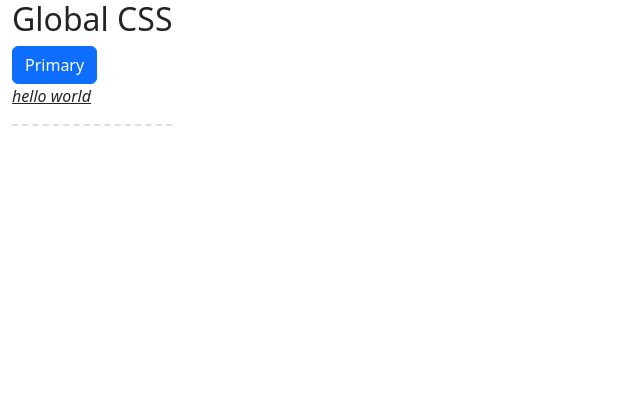
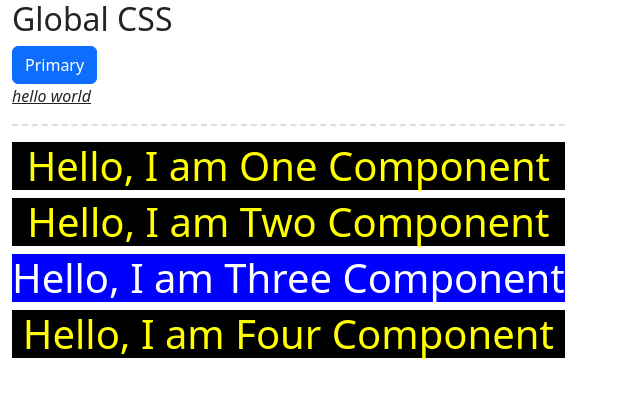
Before and after one commit to kkang-daum/pnu_front, a React (Vite) app in the folder react/lab3/lab3-app/: page / in a window 1280 px wide. Shown: the top 398 px of the page, without its empty margins (0-640 px from the left). Built offline with nearby package versions, Linux system fonts and the light colour scheme.

Commit message:
Add files via upload

```diff
--- /dev/null
+++ b/react/lab3/lab3-app/src/lab1-style/Four.jsx
@@ -0,0 +1,11 @@
+import styles from "./four.module.css"
+
+const Four = () => {
+    return (
+        <div className={styles.wrapper}>
+            <h1>Hello, I am Four Component</h1>
+        </div>
+    )
+}
+
+export default Four
--- a/react/lab3/lab3-app/src/lab1-style/Lab1App.jsx
+++ b/react/lab3/lab3-app/src/lab1-style/Lab1App.jsx
@@ -1,4 +1,9 @@
 import styles from './style'
+
+import One from './One'
+import Two from './Two'
+import Three from './Three'
+import Four from './Four'
 
 const CSSTest = () => {
     return (
@@ -8,6 +13,12 @@ const CSSTest = () => {
             {/* inline style, js 객체로 정의한 스타일을 컴포넌트에 직접 적용 */}
             <p style={styles.textStyle}>hello world</p>
             <hr style={styles.dashStyle}/>
+            {/* css class 충돌상황..  */}
+            <One />
+            <Two />
+            {/* css module test...  */}
+            <Three />
+            <Four />
         </div>
     )
 }
--- /dev/null
+++ b/react/lab3/lab3-app/src/lab1-style/One.jsx
@@ -0,0 +1,11 @@
+import './one.css'
+
+const One = () => {
+    return (
+        <div className='wrapper'>
+            <h1>Hello, I am One Component</h1>
+        </div>
+    )
+}
+
+export default One
--- /dev/null
+++ b/react/lab3/lab3-app/src/lab1-style/Three.jsx
@@ -0,0 +1,11 @@
+import styles from "./three.module.css"
+
+const Three = () => {
+    return (
+        <div className={styles.wrapper}>
+            <h1>Hello, I am Three Component</h1>
+        </div>
+    )
+}
+
+export default Three
--- /dev/null
+++ b/react/lab3/lab3-app/src/lab1-style/Two.jsx
@@ -0,0 +1,11 @@
+import './two.css'
+
+const Two = () => {
+    return (
+        <div className='wrapper'>
+            <h1>Hello, I am Two Component</h1>
+        </div>
+    )
+}
+
+export default Two
--- /dev/null
+++ b/react/lab3/lab3-app/src/lab1-style/four.module.css
@@ -0,0 +1,5 @@
+.wrapper {
+    color: yellow;
+    background-color: black;
+    text-align: center;
+}
--- /dev/null
+++ b/react/lab3/lab3-app/src/lab1-style/one.css
@@ -0,0 +1,5 @@
+.wrapper {
+    color: white;
+    background-color: blue;
+    text-align: left;
+}
--- /dev/null
+++ b/react/lab3/lab3-app/src/lab1-style/three.module.css
@@ -0,0 +1,5 @@
+.wrapper {
+    color: white;
+    background-color: blue;
+    text-align: left;
+}
--- /dev/null
+++ b/react/lab3/lab3-app/src/lab1-style/two.css
@@ -0,0 +1,5 @@
+.wrapper {
+    color: yellow;
+    background-color: black;
+    text-align: center;
+}
```
